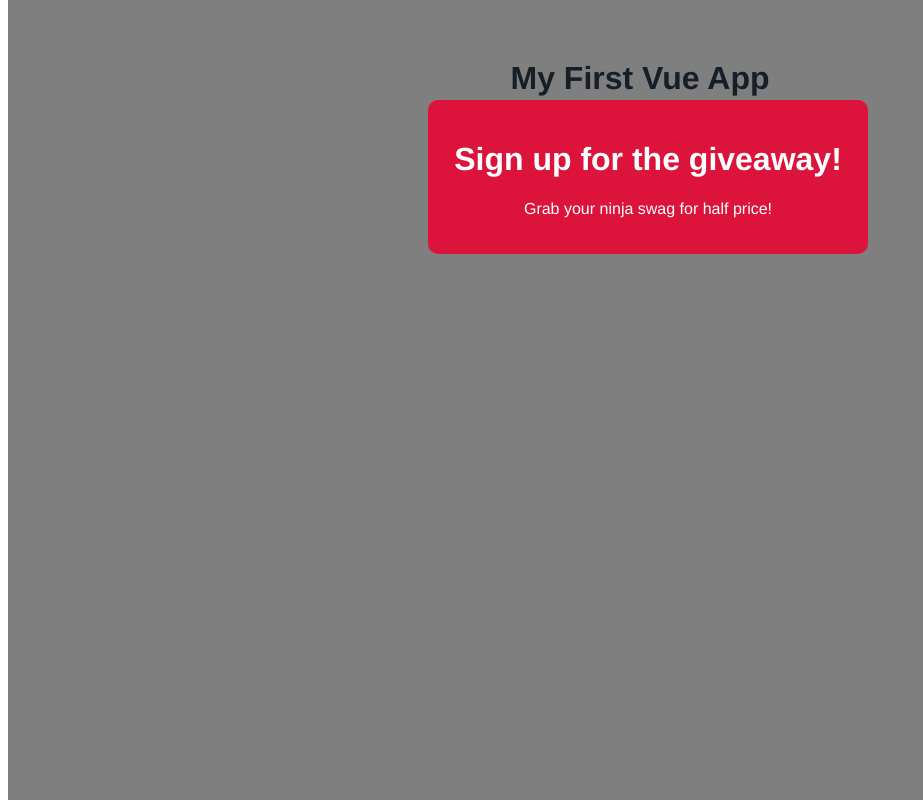
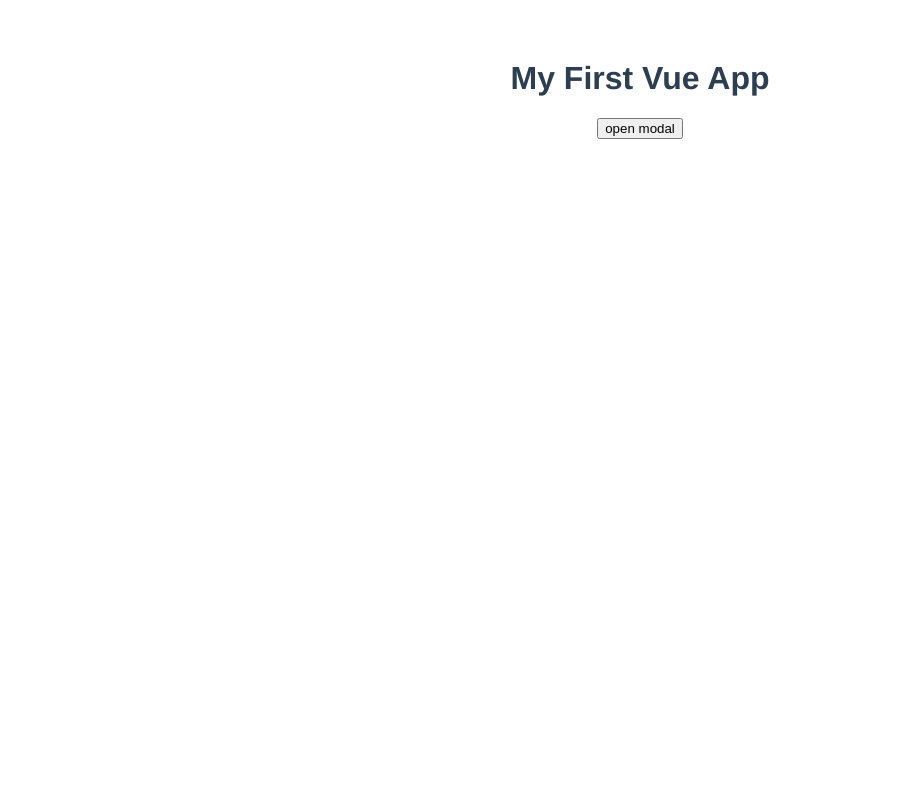
Before and after one commit to CESAR-JARAMILLO/Vue3-Firebase, a Vue app in the folder modal-project/: page / in a window 1280 px wide. Shown: the whole page, without its empty margins (0-923 px from the left). Built offline with nearby package versions, Linux system fonts and the light colour scheme.

Commit message:
emiting custom events

```diff
--- a/modal-project/src/App.vue
+++ b/modal-project/src/App.vue
@@ -1,6 +1,9 @@
 <template>
   <h1>{{ title }}</h1>
-  <Modal :header="header" :text="text" theme="sale"/>
+  <div v-if="showModal">
+    <Modal :header="header" :text="text" theme="sale" @close="toggleModal"/>
+  </div>
+  <button @click="toggleModal">open modal</button>
 </template>
 
 <script>
@@ -13,11 +16,14 @@
     return {
       title: 'My First Vue App',
       header: 'Sign up for the giveaway!',
-      text: 'Grab your ninja swag for half price!'
+      text: 'Grab your ninja swag for half price!',
+      showModal: false
     }
   },
   methods: {
-
+    toggleModal() {
+      this.showModal = !this.showModal
+    }
   }
 }
 </script>
--- a/modal-project/src/components/Modal.vue
+++ b/modal-project/src/components/Modal.vue
@@ -1,5 +1,5 @@
 <template>
-    <div class="backdrop">
+    <div class="backdrop" @click="closeModal">
         <div class="modal" :class="{ sale: theme === 'sale' }">
             <h1>{{ header }}</h1>
             <p>{{ text }}</p>
@@ -9,7 +9,12 @@
 
 <script>
 export default {
-    props: ['header', 'text', 'theme']
+    props: ['header', 'text', 'theme'],
+    methods: {
+        closeModal() {
+            this.$emit('close')
+        }
+    }
 }
 </script>
 
```
